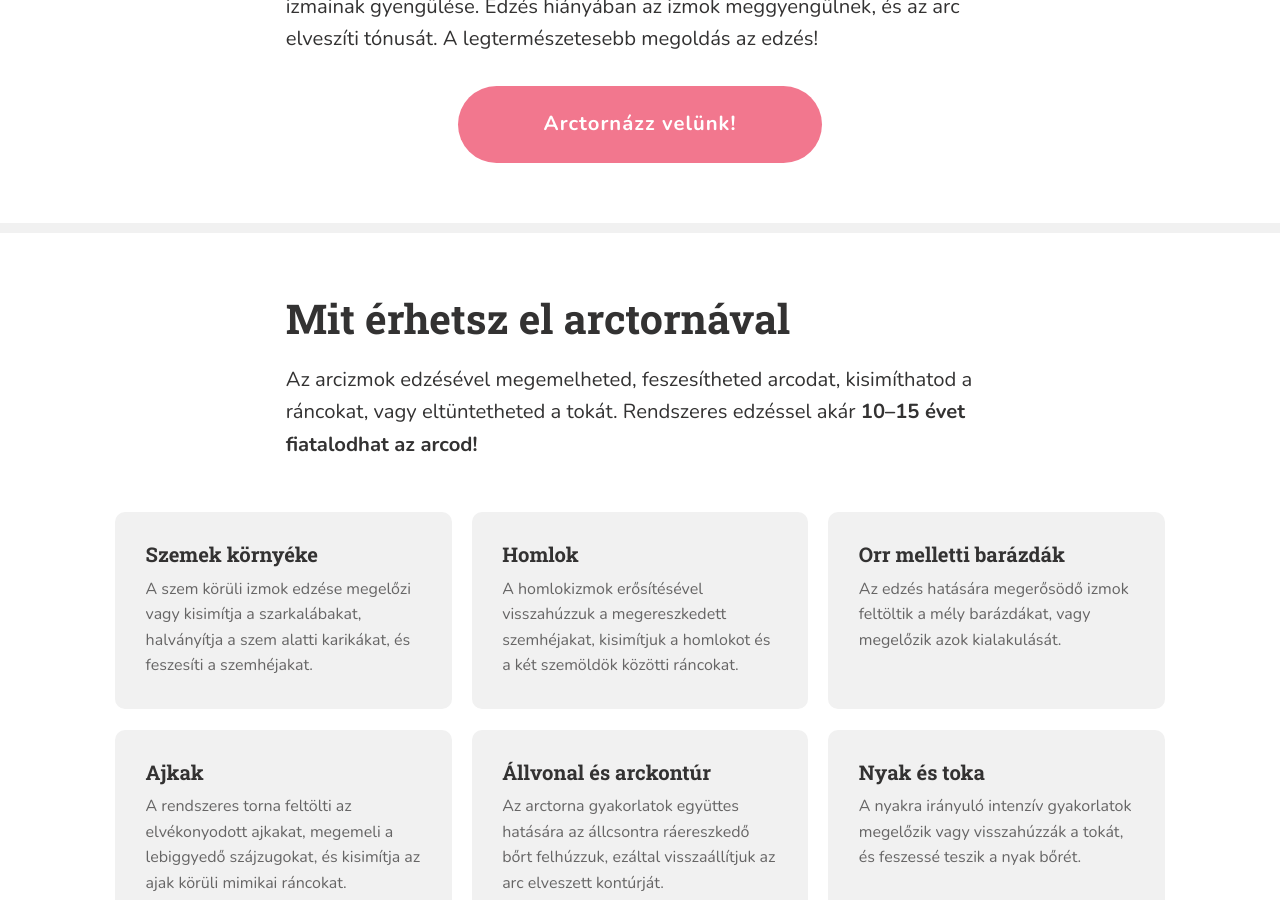
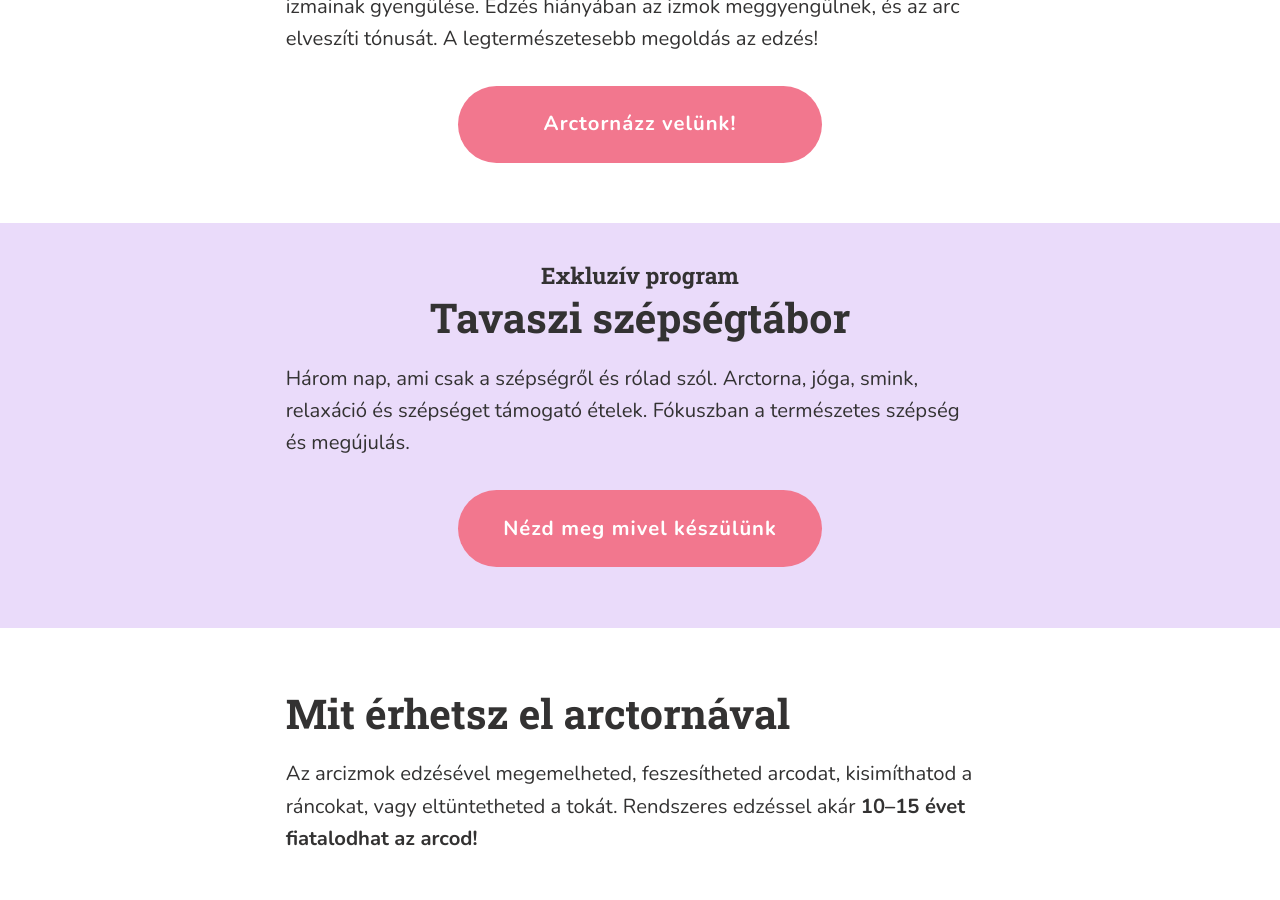
Before and after one commit to monikamudra/arctorna, a Jekyll site: the page built from index.md, in a window 1280 px wide and 900 px high, scrolled down 684 px. Built offline with Jekyll 4.4.1, drawn with Linux system fonts in a browser that asks for light colours.

Commit message:
Add szepsegtabor banner to home page

```diff
--- /dev/null
+++ b/_includes/szepsegtabor.html
@@ -0,0 +1,18 @@
+<section id="trening" class="c-Screen__Section c-Screen__Section--Training u-PaddingTop">
+  <div class="c-ContentBlock c-ContentBlock--Centered">
+    <h2>
+      <small>Exkluzív program</small>
+      <br />Tavaszi szépségtábor
+    </h2>
+    <p class="u-TextAlignLeft">
+      Három nap, ami csak a szépségről és rólad szól.
+      Arctorna, jóga, smink, relaxáció és szépséget támogató ételek. Fókuszban a
+      természetes szépség és&nbsp;megújulás.
+    </p>
+    <div class="u-MarginTopLarge">
+      <a href="{{ site.baseurl }}{% link szepsegtabor.md %}" class="c-Button">
+        Nézd meg mivel készülünk
+      </a>
+    </div>
+  </div>
+</section>
--- a/_layouts/home.html
+++ b/_layouts/home.html
@@ -22,6 +22,8 @@ layout: default
       </div>
     </div>
   </section>
+
+  {% include szepsegtabor.html %}
 
   <section class="c-Screen__Section c-Screen__Section--Plain u-PaddingBottom">
     <div class="c-ContentBlock">
```
